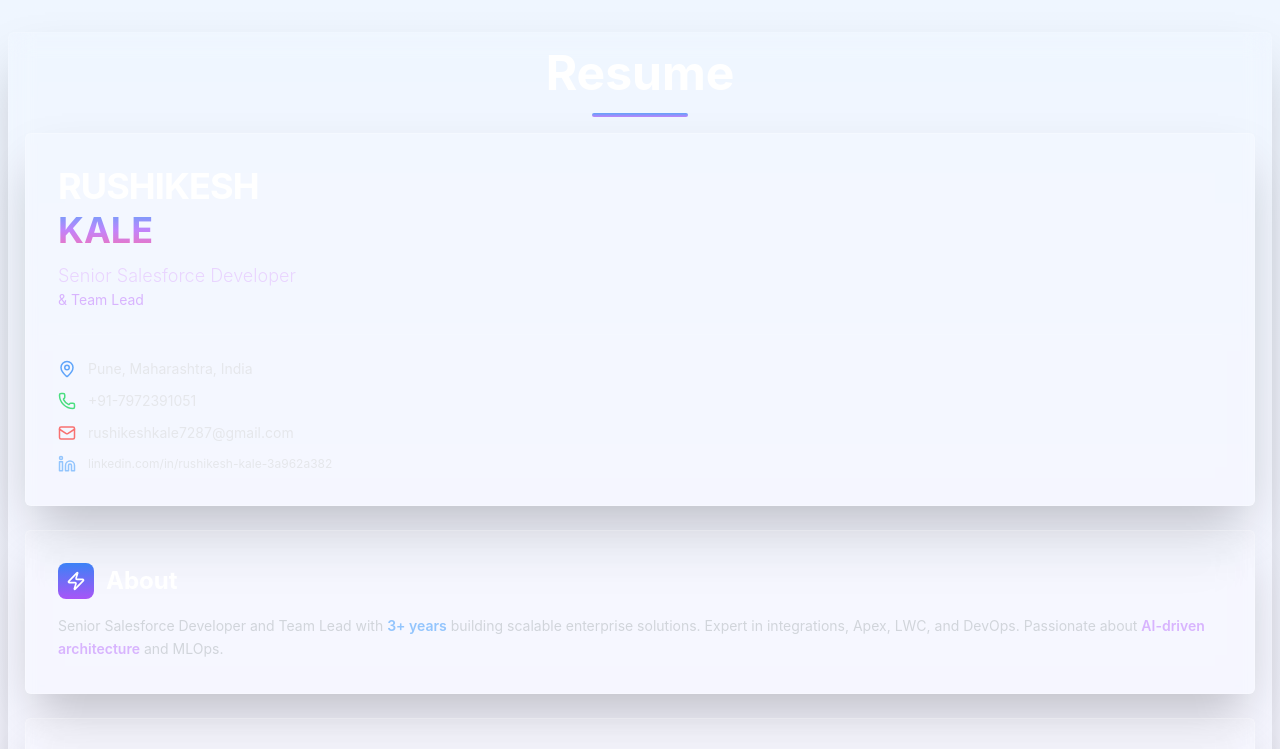
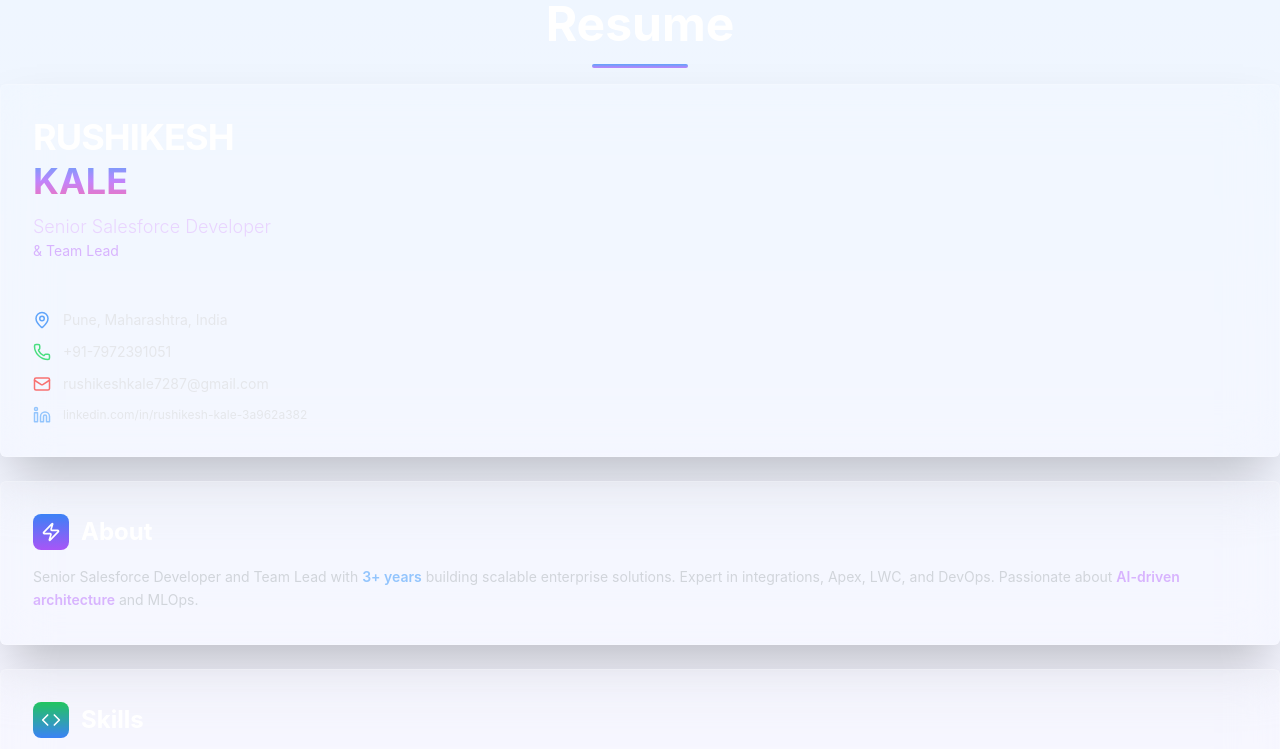
Before and after one commit to Rushi7287/rushikeshPortfolio, a React (Create React App) app: page /#/resume in a window 1280 px wide. Shown: the top 749 px of the page. Built offline with nearby package versions, Linux system fonts and the light colour scheme.

Commit message:
background remoce

```diff
--- a/src/pages/ResumePage.jsx
+++ b/src/pages/ResumePage.jsx
@@ -38,10 +38,10 @@
   };
 
   return (
-    <div className="min-h-screen from-slate-900 via-purple-900 to-slate-900 py-8 px-2">
+    // <div className="min-h-screen from-slate-900 via-purple-900 to-slate-900 py-8 px-2">
       <div className="max-w-7xl mx-auto">
         {/* Main Background Container - Glassmorphic */}
-        <div className="backdrop-blur-md bg-white/5 border border-white/10 rounded-md p-4 shadow-2xl">
+        {/* <div className="backdrop-blur-md bg-white/5 border border-white/10 rounded-md p-4 shadow-2xl"> */}
 
           {/* Centered Resume Title */}
           <div className="text-center mb-4">
@@ -243,7 +243,7 @@
             </div>
           </div>
         </div>
-      </div>
-    </div>
+      // </div>
+    // </div>
   );
 }
```
